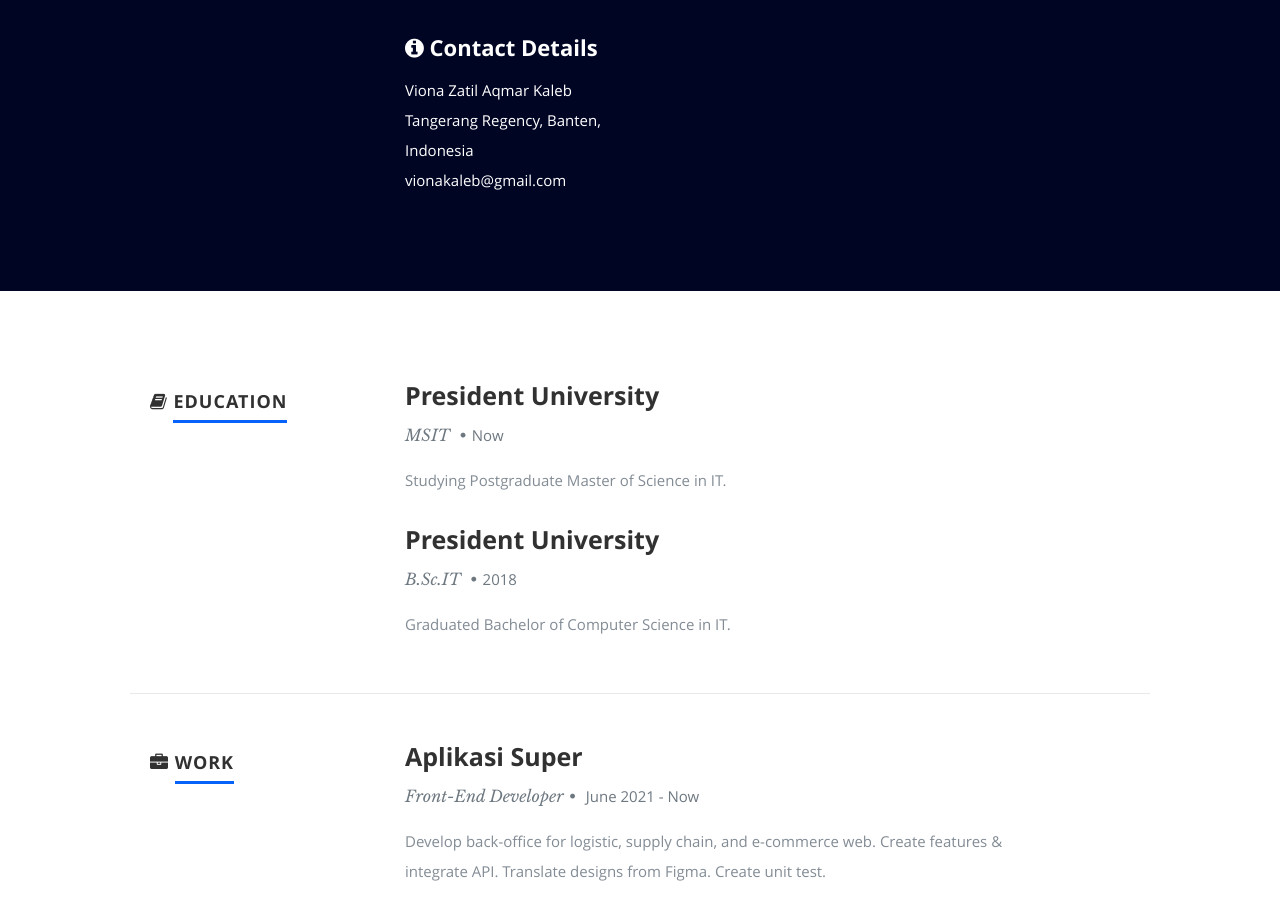
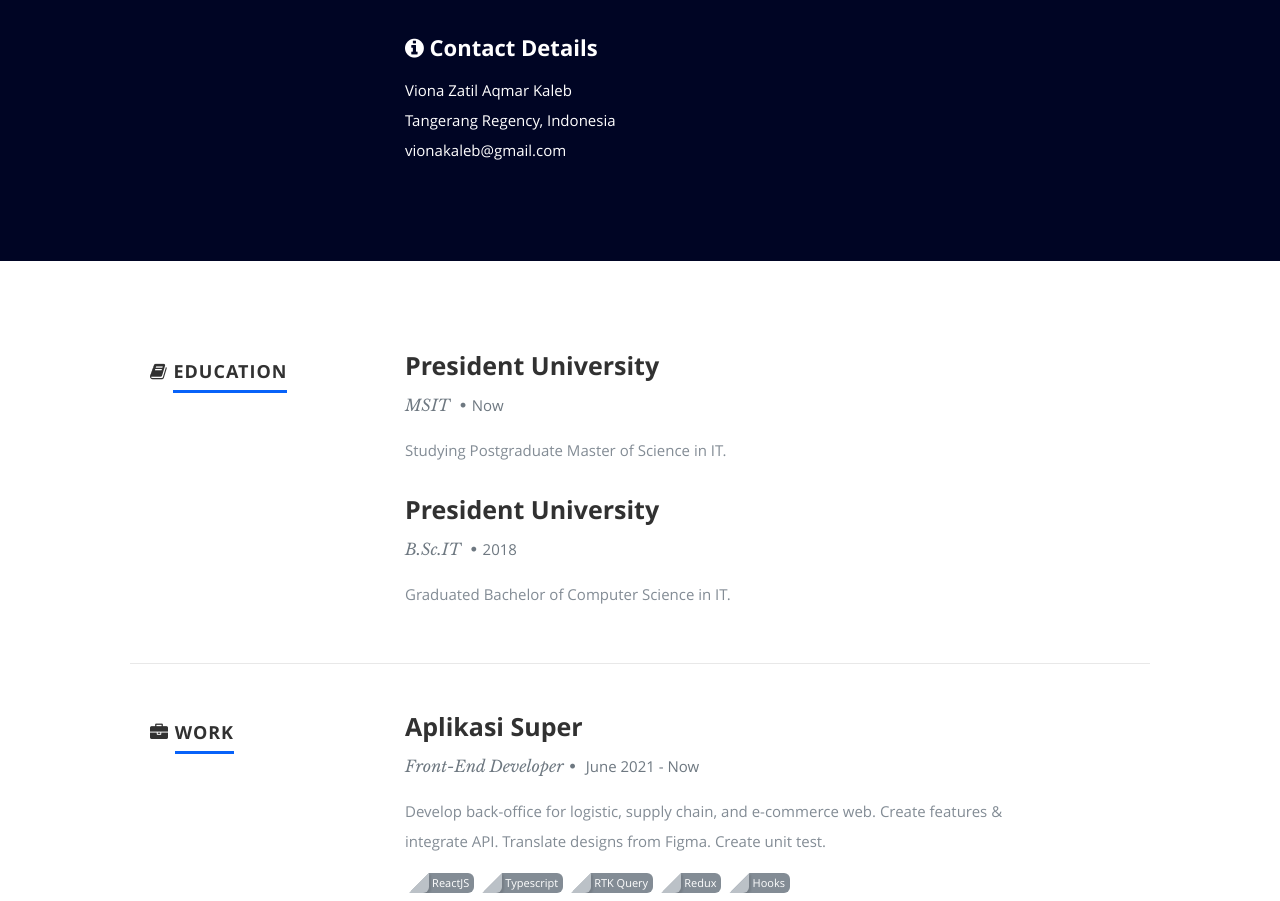
Before and after one commit to vionakaleb/viona-kaleb, a React (Create React App) app: page / in a window 1280 px wide. Shown: the part 1025-1926 px from the top of the page. Built offline with nearby package versions, Linux system fonts and the light colour scheme.

Commit message:
fix address

```diff
--- a/src/Components/About.js
+++ b/src/Components/About.js
@@ -10,11 +10,11 @@ class About extends Component {
     const bio = this.props.data.bio;
     const street = this.props.data.address.street;
     const city = this.props.data.address.city;
-    const state = this.props.data.address.state;
     const country = this.props.data.address.country;
     const gmaps = this.props.data.address.gmaps;
     const email = this.props.data.social?.find(soc => soc.name === "Email")?.url;
     const linkedin = this.props.data.social?.find(soc => soc.name === "LinkedIn")?.url;
+    // const state = this.props.data.address.state;
     // const zip = this.props.data.address.zip;
     // const phone = this.props.data.phone;
     // const resumeDownload = this.props.data.social?.find(soc => soc.name === "Behance")?.url;
@@ -47,7 +47,7 @@ class About extends Component {
                     <span>
                       <a href={gmaps} target="_blank" rel="noreferrer" style={{cursor: "pointer"}}>
                         {street && <>{street}<br /></>}
-                        {city}, {state}, {country}
+                        {city}, {country}
                       </a>
                     </span>
                     <br />
```
